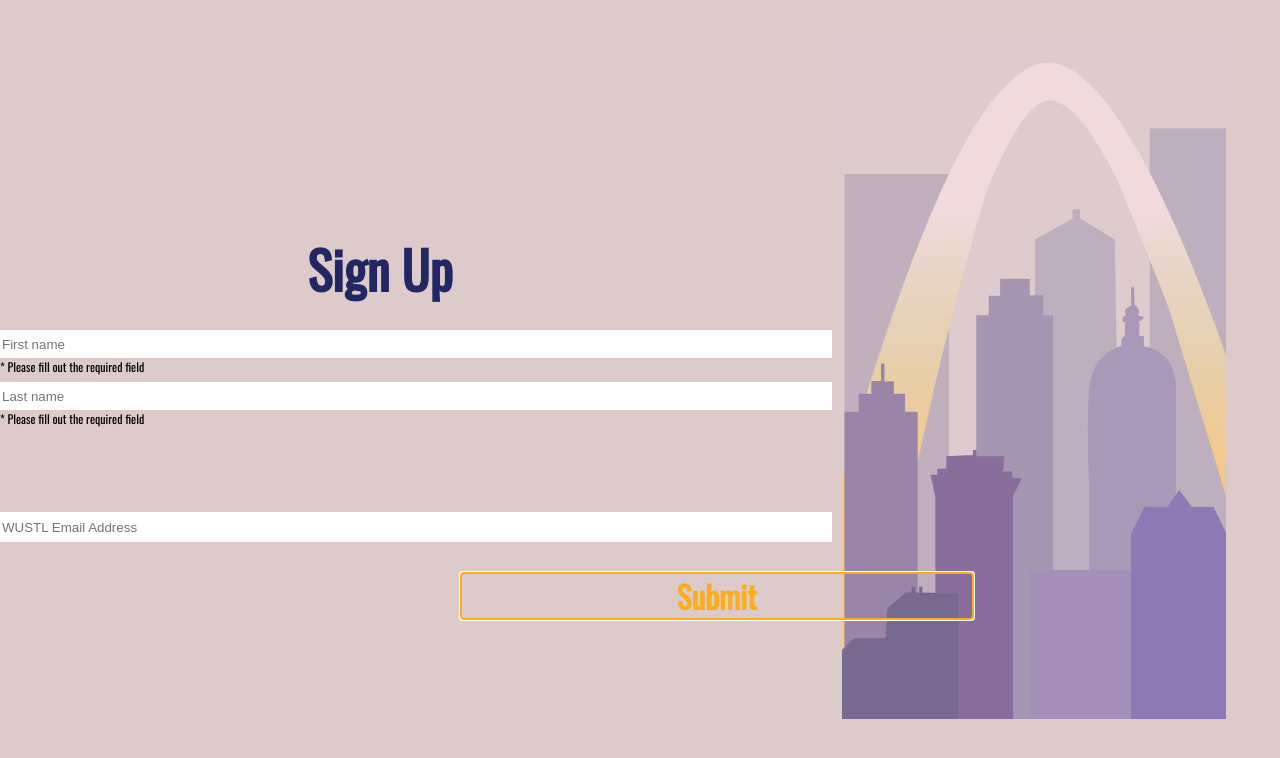
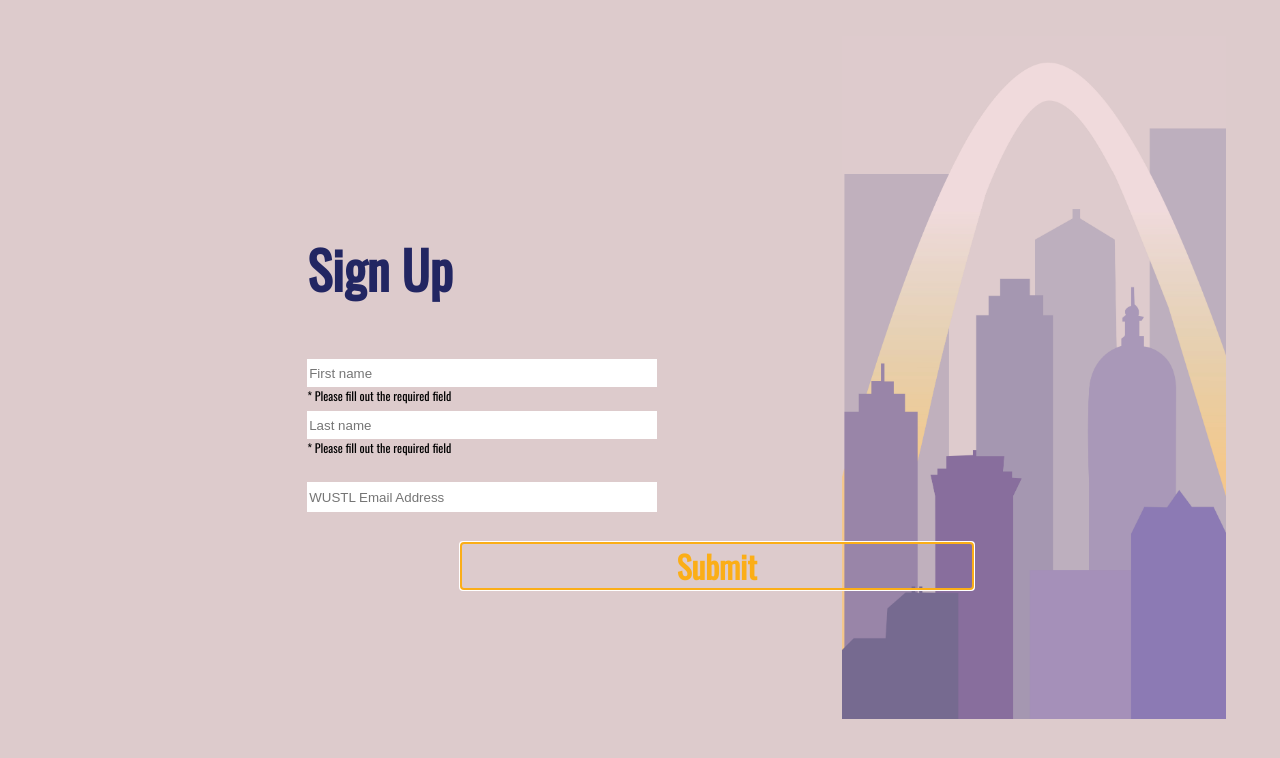
Before and after one commit to zihanzhong/application2018spring, a plain HTML site: page free-apartment-promotion/html-prototype/signup.html in a window 1280 px wide. Drawn offline with nearby package versions, Linux system fonts and the light colour scheme.

Commit message:
Add files via upload

```diff
--- a/free-apartment-promotion/html-prototype/style.css
+++ b/free-apartment-promotion/html-prototype/style.css
@@ -44,6 +44,10 @@ h3 {
 	position: absolute;
 	margin-top: 2%;
 	cursor: pointer;
+}
+div.info{
+    margin-left: 34%;
+    margin-top: 20%;
 }
 .button1 {
     width: 20%;
@@ -213,6 +217,12 @@ h2#two {
         margin-left: 24%;
     margin-top: 13%;
 }
+div.info{
+    margin-top: 5%;
+    margin-left: 24%;
+    width: 42%;
+}
+
 body#sign {
     background-position: 94% 31%;
     background-size: 30%;
```
